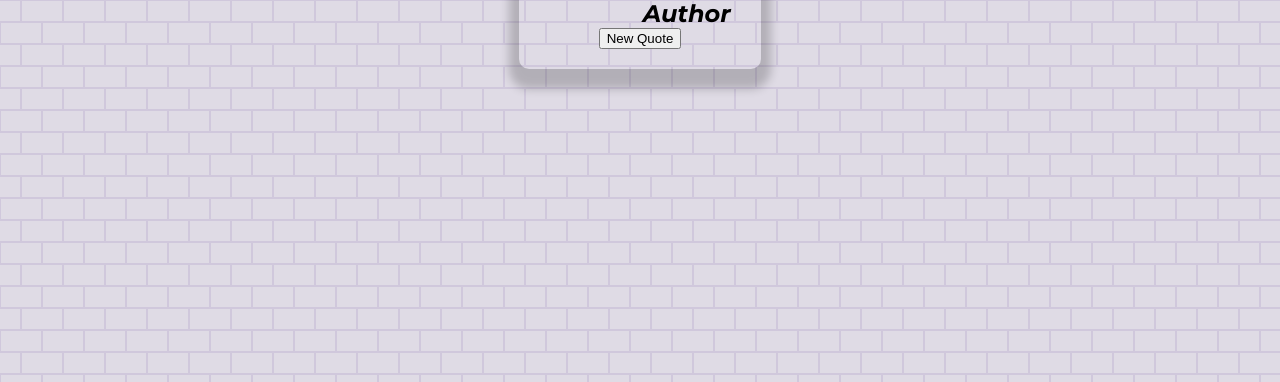
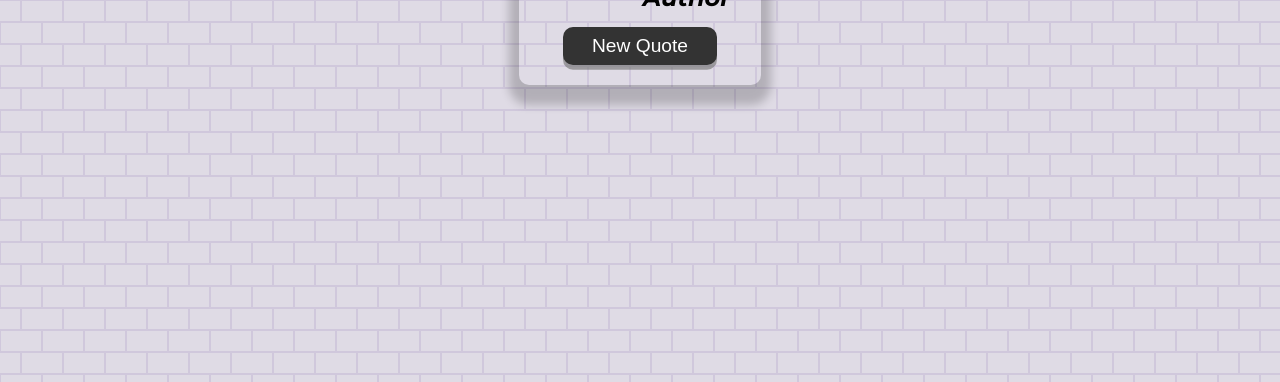
Before and after one commit to ivansilvestre/quote-generator, a plain HTML site: page index.html in a window 1280 px wide. Shown: the part 418-800 px from the top of the page. Drawn offline with Linux system fonts and the light colour scheme.

Commit message:
update css

```diff
--- a/style.css
+++ b/style.css
@@ -47,6 +47,34 @@
   font-style: italic;
 }
 
+.button-container {
+  margin-top: 15px;
+  display: flex;
+  justify-content: center;
+}
+
+button {
+  cursor: pointer;
+  font-size: 1.2rem;
+  height: 2, 5rem;
+  border: none;
+  border-radius: 10px;
+  color: #fff;
+  background: #333;
+  outline: none;
+  padding: 0.5rem 1.8rem;
+  box-shadow: 0 0.3rem rgba(121, 121, 121, 0.65);
+}
+
+button:hover {
+  filter: brightness(130%);
+}
+
+button:active {
+  transform: translate(0, 0.3rem);
+  box-shadow: 0 0.1rem rgba(255, 255, 255, 0.65);
+}
+
 @media screen and (max-width: 1000px) {
   .quote-container {
     margin: auto 10px;
```
